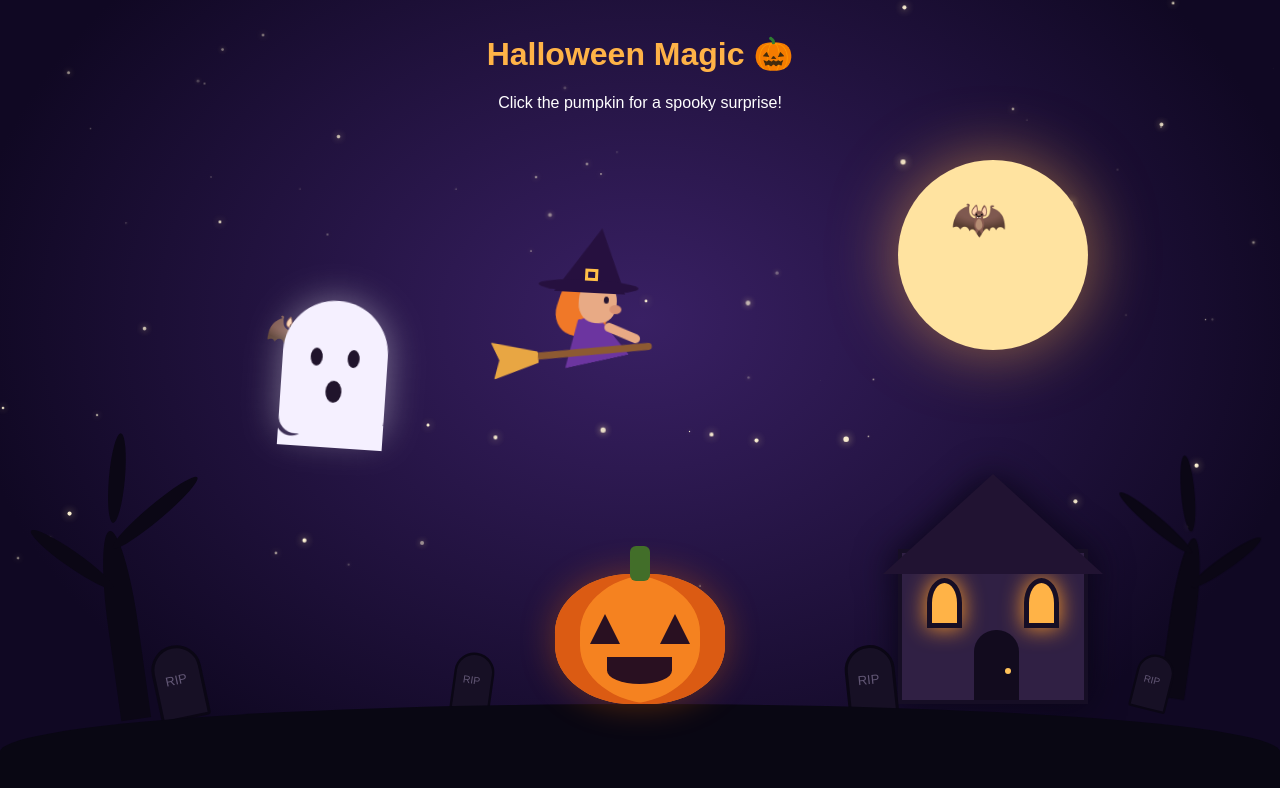
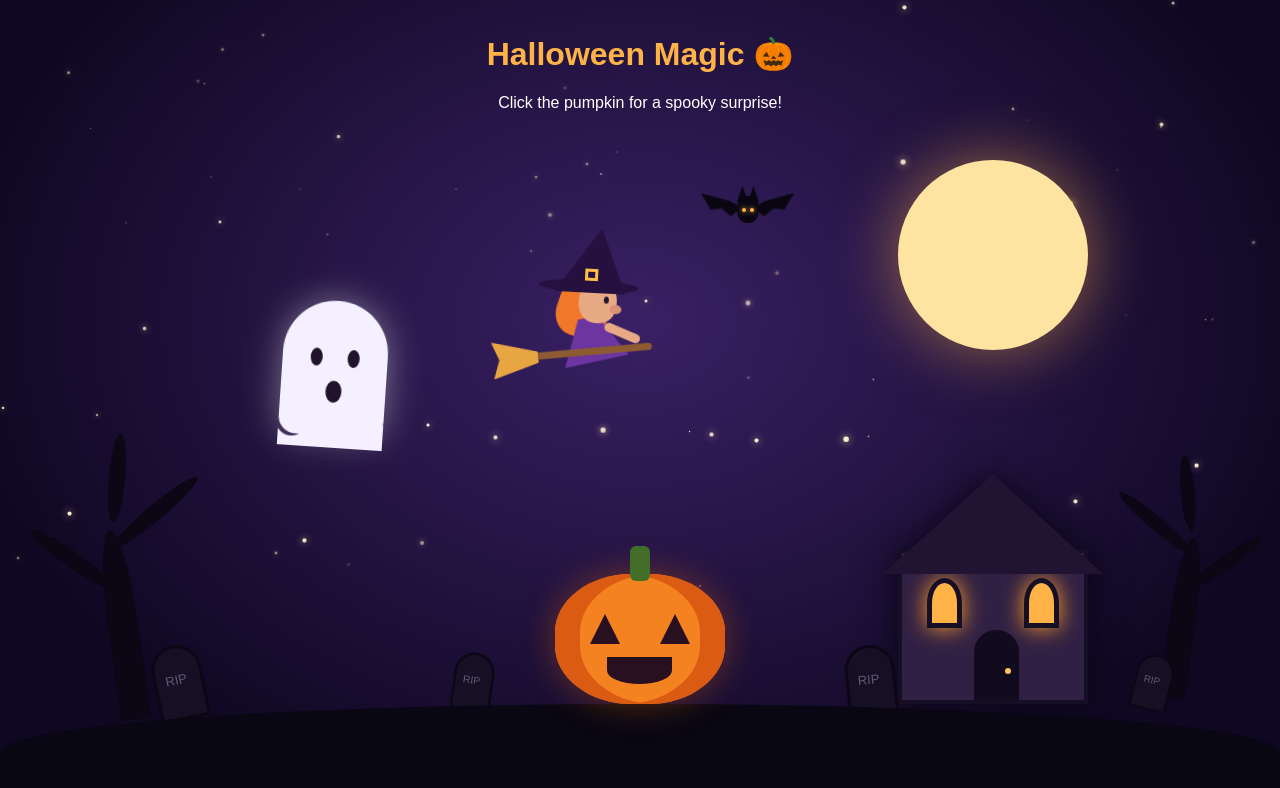
Before and after one commit to Andrea-Oyarce-Espinoza/halloween-animation, a plain HTML site: page index.html in a window 1280 px wide. Drawn offline with Linux system fonts and the light colour scheme.

Commit message:
feat: replace emoji bats with animated CSS bats

```diff
--- a/index.html
+++ b/index.html
@@ -37,8 +37,28 @@
             </div>
          </div>
 
-        <div class="bat bat-one">🦇</div>
-        <div class="bat bat-two">🦇</div>
+        <!-- CSS animated bats -->
+         <div class="bat bat-one" aria-hidden=""true>
+            <div class="bat-body">
+                <div class="bat-wing wing-left"></div>
+                <div class="bat-wing wing-right"></div>
+                <div class="bat-head">
+                    <span class="bat-eye"></span>
+                    <span class="bat-eye"></span>
+                </div>
+            </div>
+         </div>
+
+         <div class="bat bat-two" aria-hidden=""true>
+            <div class="bat-body">
+                <div class="bat-wing wing-left"></div>
+                <div class="bat-wing wing-right"></div>
+                <div class="bat-head">
+                    <span class="bat-eye"></span>
+                    <span class="bat-eye"></span>
+                </div>
+            </div>
+         </div>
 
         <div class="ghost">
             <div class="eye left"></div>
--- a/style.css
+++ b/style.css
@@ -142,16 +142,153 @@ p {
     filter: drop-shadow(0 0 8px #ffcc00);
 }
 
+/* ==== CSS ANIMATED BATS ==== */
+
 .bat {
     position: absolute;
-    font-size: 45px;
-    animation: fly 7s linear infinite;
+    width: 100px;
+    height: 65px;
+    z-index: 4;
+    pointer-events: none;
+    animation: fly 9s linear infinite;
 }
 
-.bat-one { top: 24%; }
+.bat-one {
+    top: 22%;
+}
+
 .bat-two {
-    top: 38%;
+    top: 35%;
     animation-delay: -4s;
+}
+
+.bat-body {
+    position: relative;
+    width: 100%;
+    height: 100%;
+}
+
+.bat-head {
+    position: absolute;
+    top: 20px;
+    left: 40px;
+    width: 22px;
+    height: 27px;
+    border-radius: 45%;
+    background: #090612;
+    z-index: 3;
+    display: flex;
+    align-items: center;
+    justify-content: center;
+    gap: 4px;
+}
+
+/* Pointed ears */
+.bat-head::before,
+.bat-head::after {
+    content: "";
+    position: absolute;
+    top: -10px;
+    width: 11px;
+    height: 16px;
+    background: #090612;
+    clip-path: polygon(50% 0, 0 100%, 100% 100%);
+}
+
+.bat-head::before {
+    left: 0;
+}
+
+.bat-head::after {
+    right: 0;
+}
+
+.bat-eye {
+    width: 4px;
+    height: 4px;
+    border-radius: 50%;
+    background: #ffb347;
+    box-shadow: 0 0 5px #ffb347;
+    z-index: 4;
+}
+
+/* Wings */
+.bat-wing {
+    position: absolute;
+    top: 16px;
+    width: 43px;
+    height: 36px;
+    background: #090612;
+    transform-origin: center right;
+}
+
+.wing-left {
+    left: 1px;
+    clip-path: polygon(
+        100% 35%,
+        70% 10%,
+        0 0,
+        15% 40%,
+        30% 85%,
+        55% 65%,
+        80% 100%
+    );
+    animation: flap-left 0.45s ease-in-out infinite alternate;
+}
+
+.wing-right {
+    right: 0;
+    transform-origin: center left;
+    clip-path: polygon(
+        0 35%,
+        30% 10%,
+        100% 0,
+        85% 40%,
+        70% 85%,
+        45% 65%,
+        20% 100%
+    );
+    animation: flap-right 0.45s ease-in-out infinite alternate;
+}
+
+/* Wing movement */
+@keyframes flap-left {
+    from {
+        transform: rotate(0deg) scaleY(1);
+    }
+    to {
+        transform: rotate(12deg) scaleY(0.45);
+    }
+}
+
+@keyframes flap-right {
+    from {
+        transform: rotate(0deg) scaleY(1);
+    }
+    to {
+        transform: rotate(-12deg) scaleY(0.45);
+    }
+}
+
+/* Different bat sizes */
+.bat-two .bat-body {
+    transform: scale(0.7);
+}
+
+/* Accessibility */
+@media (prefers-reduced-motion: reduce) {
+    .bat,
+    .bat-wing {
+        animation: none;
+    }
+
+    .bat-one {
+        left: 15%;
+    }
+
+    .bat-two {
+        left: 65%;
+    }
 }
 
 .ground {
```
